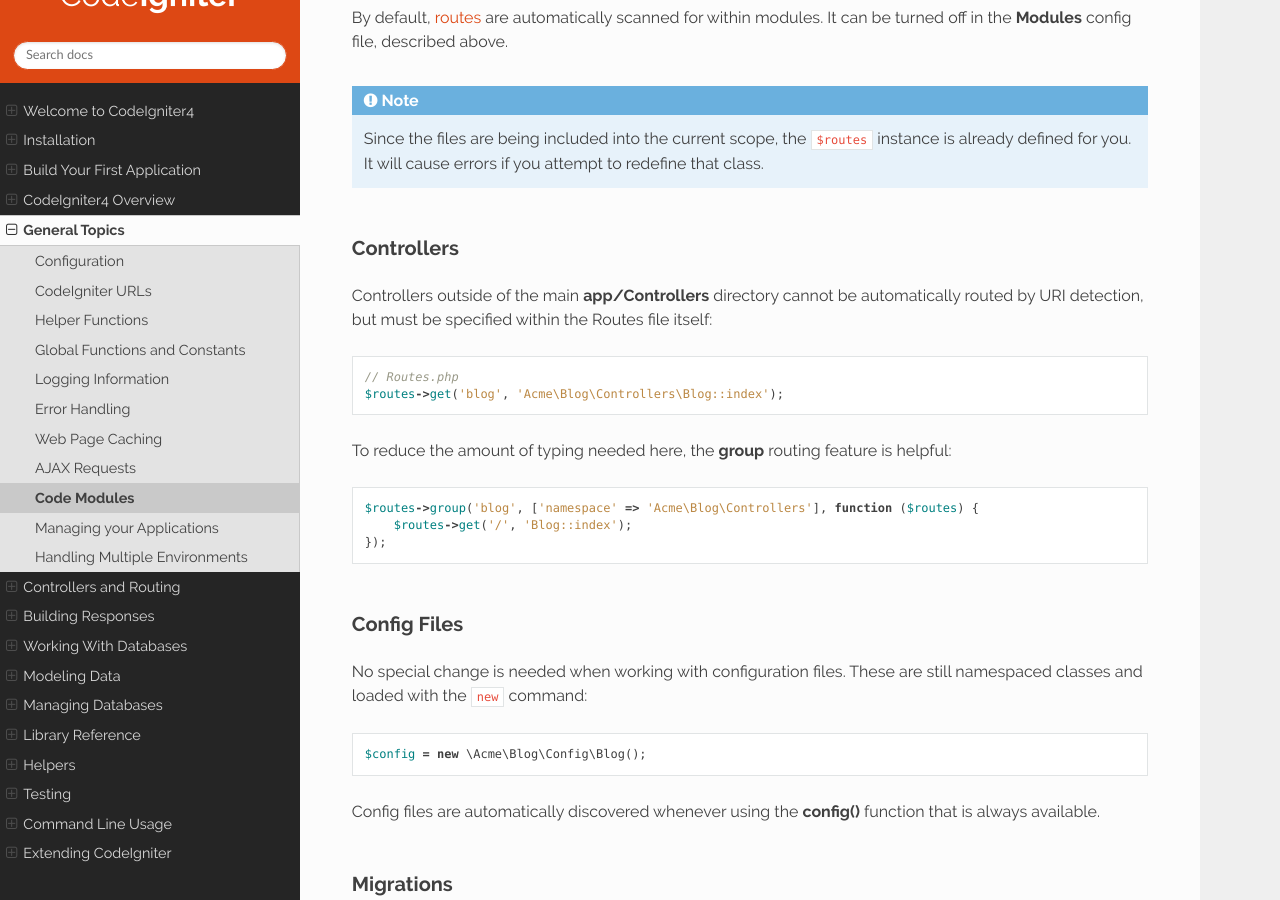
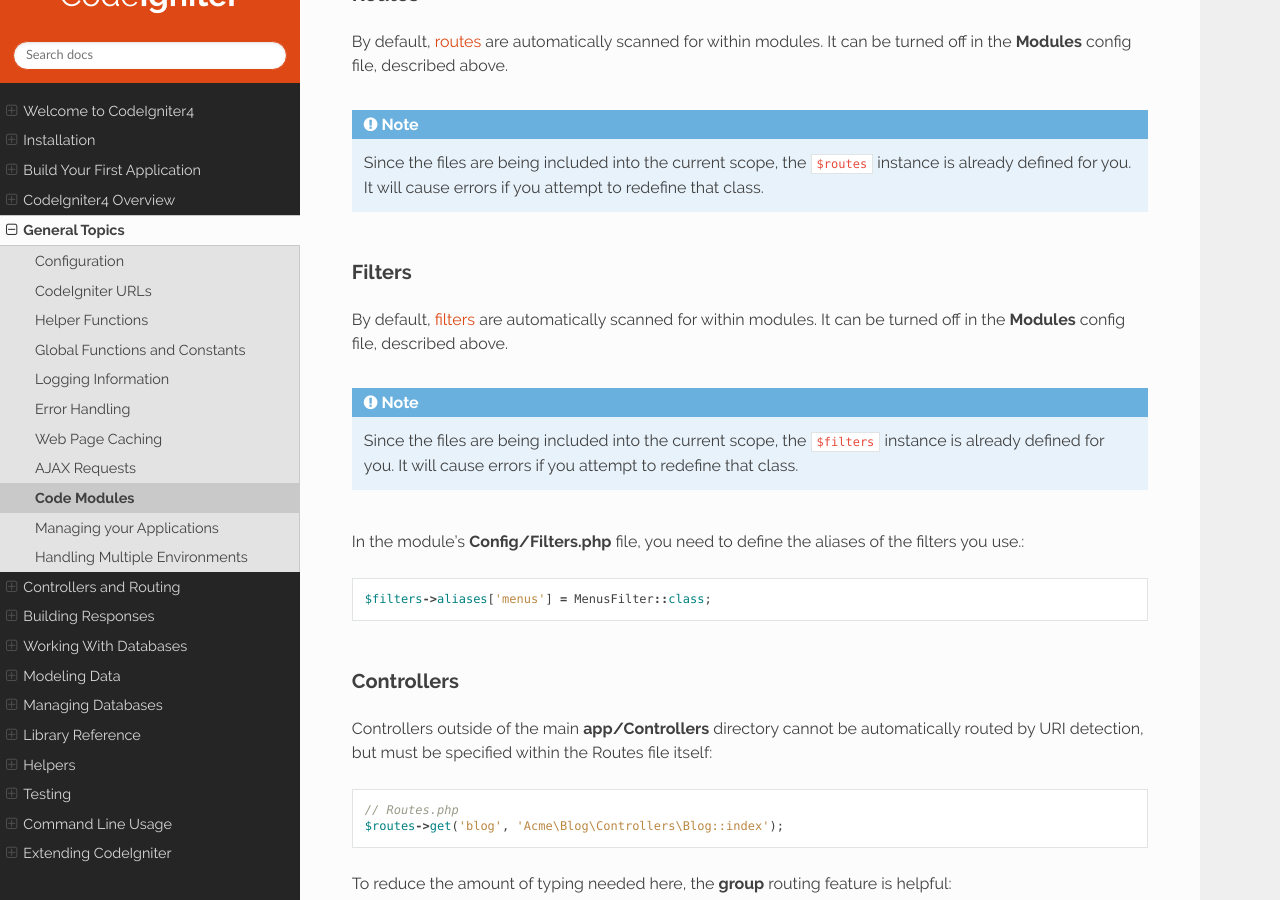
Before and after one commit to NEKOGET/ci4_user_guide_src, a Sphinx documentation site: the page built from source/general/modules.rst, in a window 1280 px wide and 900 px high, scrolled down 3824 px. Built offline with Sphinx 7.4.7 and the Read the Docs theme 2.0.0, drawn with Linux system fonts in a browser that asks for light colours.

Commit message:
docs: add about Filter file

```diff
--- a/source/general/modules.rst
+++ b/source/general/modules.rst
@@ -153,6 +153,19 @@ the **Modules** config file, described above.
 .. note:: Since the files are being included into the current scope, the ``$routes`` instance is already defined for you.
     It will cause errors if you attempt to redefine that class.
 
+Filters
+=======
+
+By default, :doc:`filters </incoming/filters>` are automatically scanned for within modules.
+It can be turned off in the **Modules** config file, described above.
+
+.. note:: Since the files are being included into the current scope, the ``$filters`` instance is already defined for you.
+    It will cause errors if you attempt to redefine that class.
+
+In the module's **Config/Filters.php** file, you need to define the aliases of the filters you use.::
+
+    $filters->aliases['menus'] = MenusFilter::class;
+
 Controllers
 ===========
 
```
